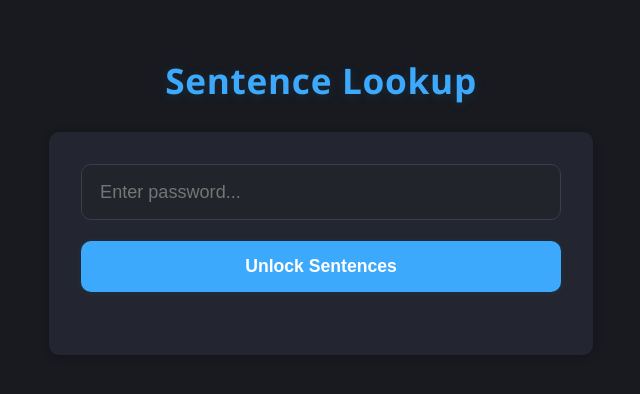
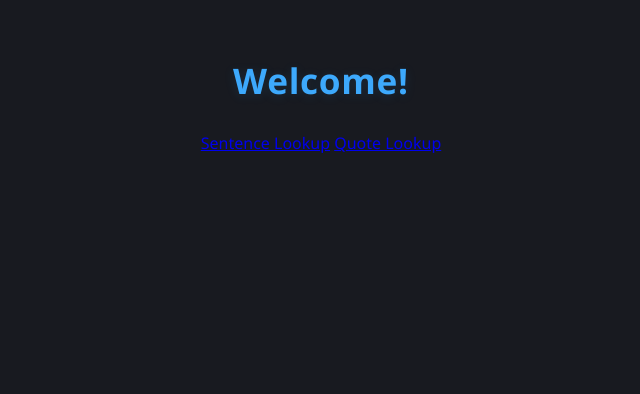
Before and after one commit to Marjamjelly/lore, a plain HTML site: page index.html in a window 1280 px wide. Shown: the whole page, without its empty margins (319-959 px from the left). Drawn offline with nearby package versions, Linux system fonts and the light colour scheme; no server answers.

Commit message:
Update index.html

```diff
--- a/index.html
+++ b/index.html
@@ -2,21 +2,16 @@
 <html lang="en">
 <head>
   <meta charset="UTF-8" />
-  <title>Sentence Lookup (Protected)</title>
+  <title>Lookup Portal</title>
   <link rel="stylesheet" href="style.css" />
 </head>
 <body>
-  <h1>Sentence Lookup</h1>
-  <div id="unlock">
-    <input type="password" id="password" placeholder="Enter password..." />
-    <button id="unlock-btn">Unlock Sentences</button>
-    <div id="unlock-msg"></div>
+  <div class="centerbox">
+    <h1>Welcome!</h1>
+    <div class="links">
+      <a class="biglink" href="sentences.html">Sentence Lookup</a>
+      <a class="biglink" href="quotes.html">Quote Lookup</a>
+    </div>
   </div>
-  <div id="search-section" style="display:none;">
-    <input type="text" id="search" placeholder="Type a word..." />
-    <div id="results"></div>
-  </div>
-  <script src="https://cdnjs.cloudflare.com/ajax/libs/crypto-js/4.1.1/crypto-js.min.js"></script>
-  <script src="script.js"></script>
 </body>
 </html>
```
